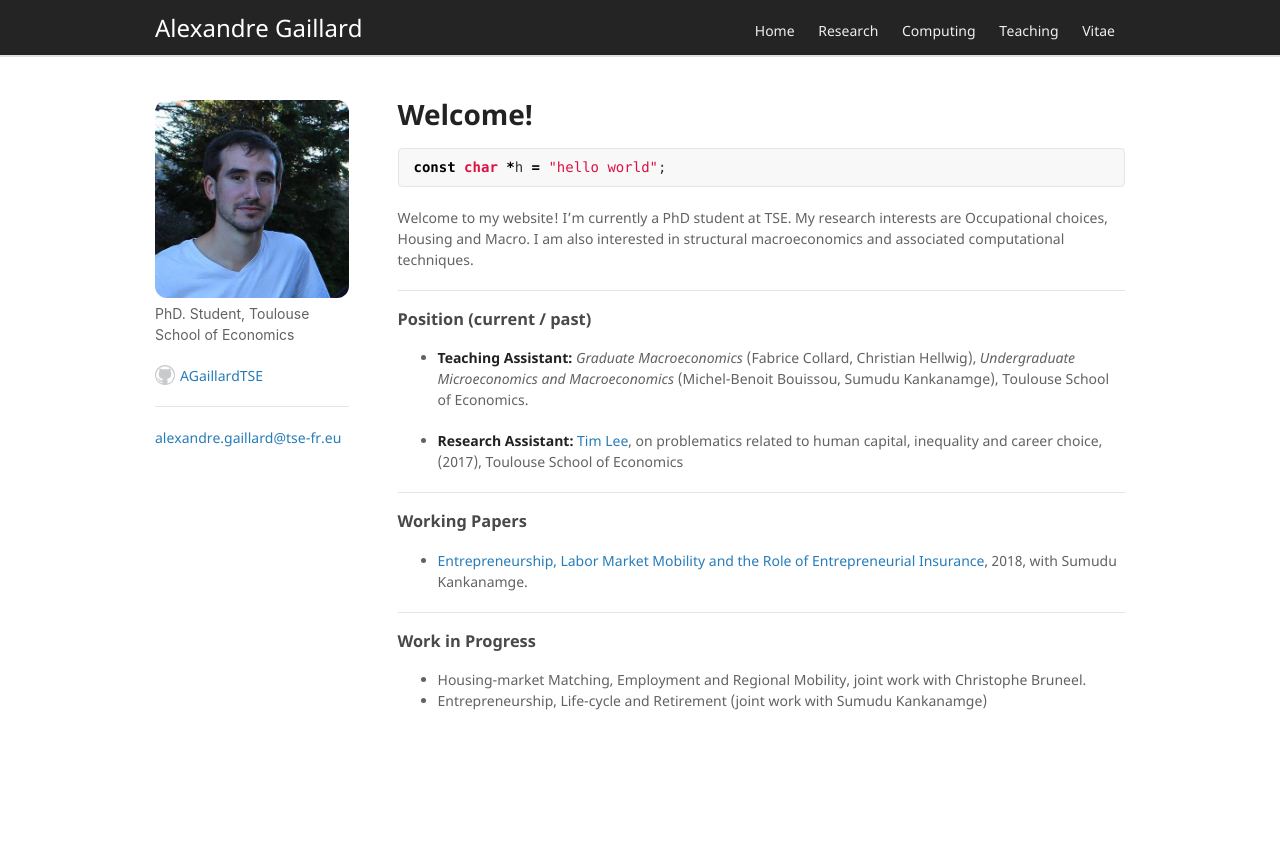
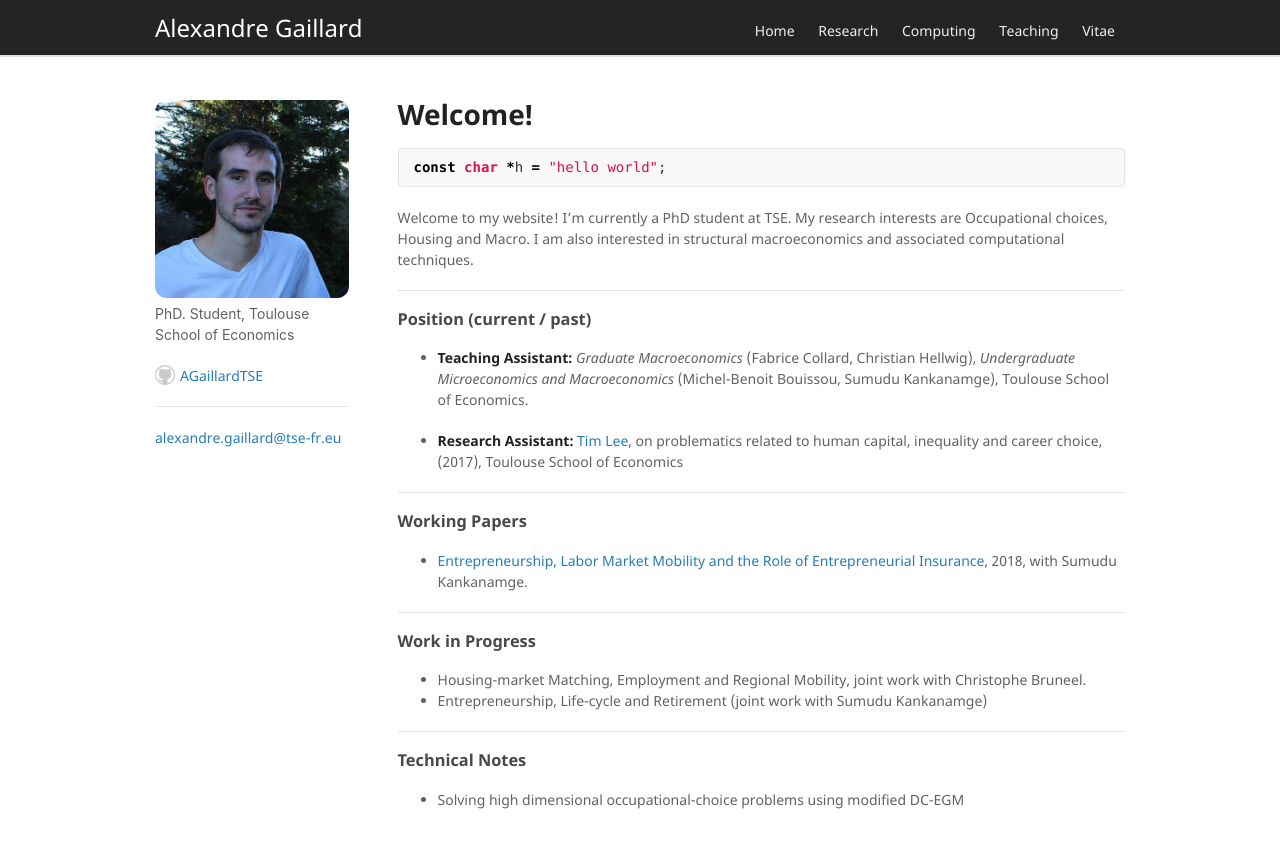
Before and after one commit to AGaillardTSE/AGaillardTSE.github.io, a Jekyll site: the page built from index.md, in a window 1280 px wide. Shown: the top 848 px of the page. Built offline with Jekyll 4.4.1, drawn with Linux system fonts in a browser that asks for light colours; our own code applies the rules of GitHub Pages for plain Markdown files.

Commit message:
Update index.md

```diff
--- a/index.md
+++ b/index.md
@@ -32,3 +32,9 @@ structural macroeconomics and associated computational techniques.
 
 *   Housing-market Matching, Employment and Regional Mobility, joint work with Christophe Bruneel.
 *   Entrepreneurship, Life-cycle and Retirement (joint work with Sumudu Kankanamge)
+
+***
+
+### Technical Notes
+
+*   Solving high dimensional occupational-choice problems using modified DC-EGM
```
